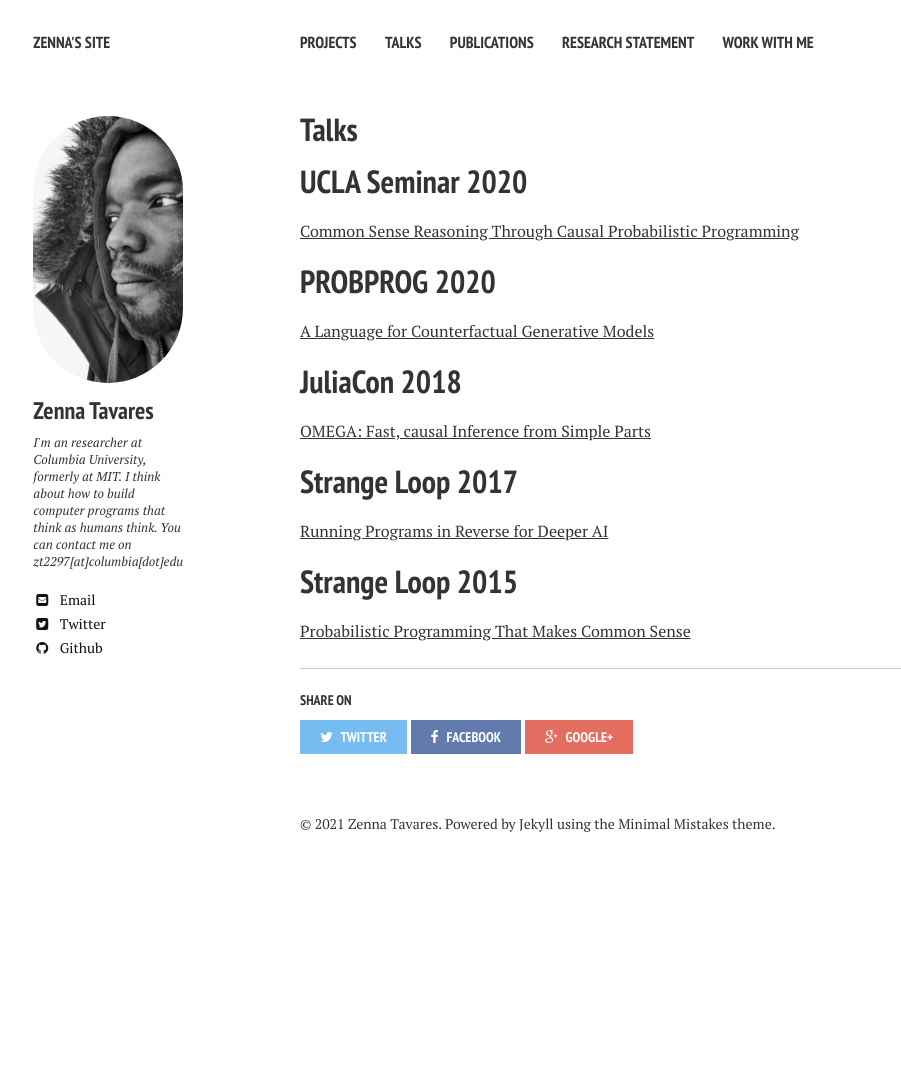
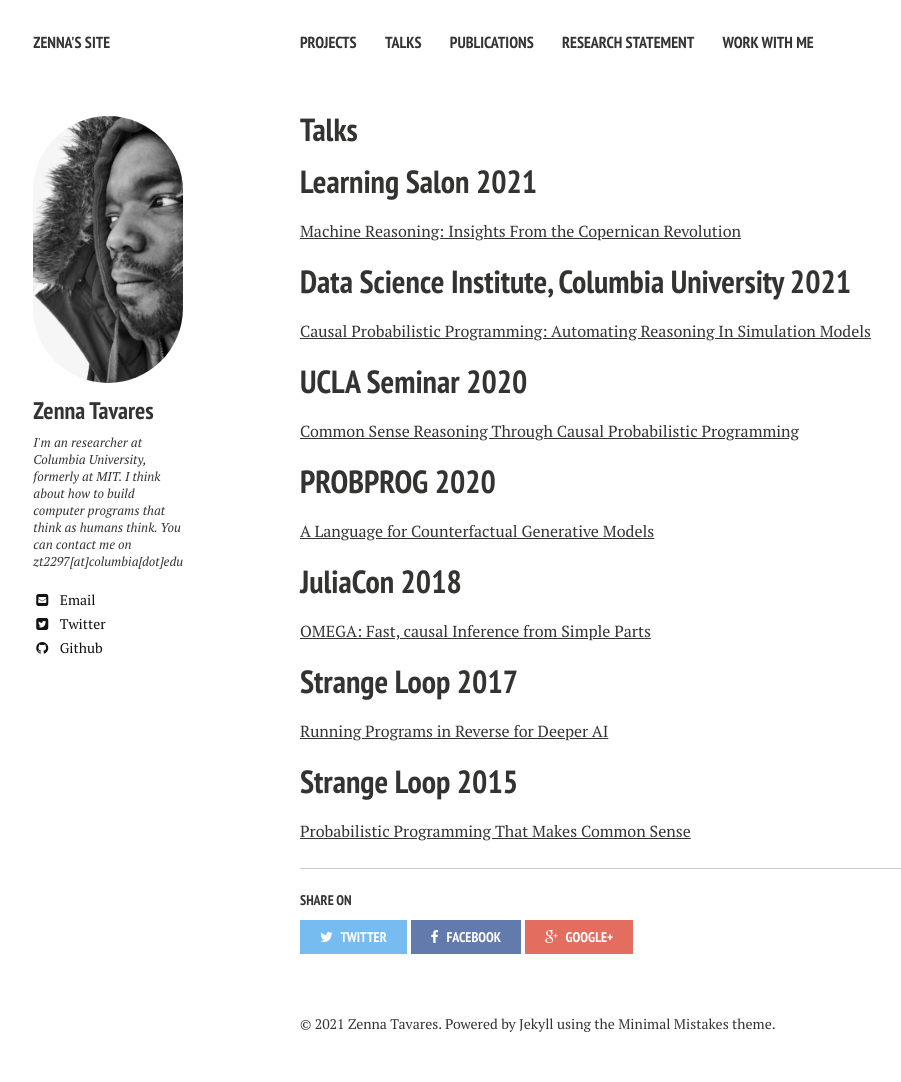
Before and after one commit to zenna/zenna.github.io, a Jekyll site: the page built from talks/index.md, in a window 1280 px wide. Shown: the whole page, without its empty margins (20-921 px from the left). Built offline with Jekyll 4.4.1, drawn with Linux system fonts in a browser that asks for light colours; nearby versions of some CDN libraries; before the commit the page ends 900 px from its top, so only the background shows below that.

Commit message:
update talks

```diff
--- a/talks/index.md
+++ b/talks/index.md
@@ -5,13 +5,17 @@ tags: [talks]
 comments: true
 ---
 
+# Learning Salon 2021
+[Machine Reasoning: Insights From the Copernican Revolution](https://www.youtube.com/watch?v=V_yV8GxhUlc)
+
+# Data Science Institute, Columbia University 2021
+[Causal Probabilistic Programming: Automating Reasoning In Simulation Models](https://www.youtube.com/watch?v=hF3jlZMcWc8)
+
 # UCLA Seminar 2020
 [Common Sense Reasoning Through Causal Probabilistic Programming](https://www.youtube.com/watch?v=neCwSmbmmic)
 
 # PROBPROG 2020
-
 [A Language for Counterfactual Generative Models](https://www.youtube.com/watch?v=N_22Pak5rjA)
-
 
 # JuliaCon 2018
 [OMEGA: Fast, causal Inference from Simple Parts](https://www.youtube.com/watch?v=oCvbqKE2tWA&t=314s)
```
